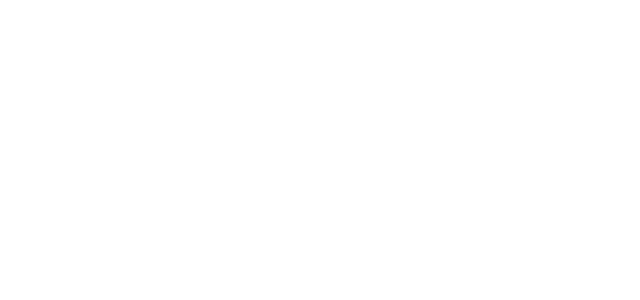
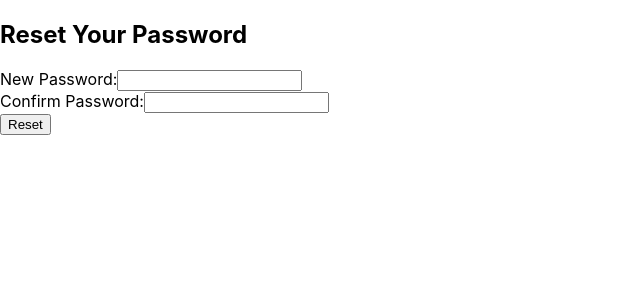
Before and after one commit to Dousiii/Ofori_CSE485, a React (Create React App) app in the folder client/: page /forget in a window 1280 px wide. Before the commit this address had no page. Shown: the top 300 px of the page, without its empty margins (0-640 px from the left). Built offline with nearby package versions, Linux system fonts and the light colour scheme.

Commit message:
Forget password page
Implemented a simple layout, as well as the functions of comparing the input password and confirm password

```diff
--- a/client/src/App.jsx
+++ b/client/src/App.jsx
@@ -12,6 +12,7 @@
 import Panels from "./Panels";
 import Login from "./login";
 import VF from "./verification";
+import Forget from "./forget";
 import Popup from "./popup";
 import Adminedit from "./Adminedit";
 import Adminupload from "./Adminupload";
@@ -43,6 +44,10 @@
                         element={<VF />}
                     />
                     <Route
+                        path="/forget"
+                        element={<Forget />}
+                    />
+                    <Route
                         path="/popup"
                         element={<Popup />}
                     />
--- /dev/null
+++ b/client/src/forget.jsx
@@ -0,0 +1,64 @@
+import React, { useState } from 'react';
+import './forget.css';
+
+function Forget() {
+    // password and confirmPassword are two states, which are used to save the password and confirm password entered by the user in the two input boxes respectively
+    // errorMessage is another state, which is used to save error prompt information. For example, when the two passwords do not match, a prompt "Passwords do not match" will be displayed.
+    const [password, setPassword] = useState('');
+    const [confirmPassword, setConfirmPassword] = useState('');
+    const [errorMessage, setErrorMessage] = useState('');
+
+    // These two functions are event handling functions, which are called when the user enters a password and confirms the password respectively.
+    // Whenever the user types something in the input box, setPassword and setConfirmPassword will update the state (i.e. password and confirmPassword) with the input value.
+    const handlePasswordChange = (e) => {
+        setPassword(e.target.value);
+    };
+    const handleConfirmPasswordChange = (e) => {
+        setConfirmPassword(e.target.value);
+    };
+
+    // This function is called when the "Reset" button is clicked (submitting the form).
+    // And then compares the two passwords:
+    // If there is a match, clear the error message (setErrorMessage('')).
+    // If they do not match, an error message is set to “Passwords do not match” and displayed next to the input box.
+    const handleResetPassword = (e) => {
+        e.preventDefault();
+        if (password === confirmPassword) {
+            setErrorMessage('');
+        } else {
+            setErrorMessage('Passwords do not match');
+        }
+    };
+
+    return (
+        <div className="forget-container">
+        <h2>Reset Your Password</h2>
+        <form onSubmit={handleResetPassword}>
+            <div className="forget-input-container">
+            <label htmlFor="new-password">New Password:</label>
+            <input
+                type="password"
+                id="new-password"
+                value={password}
+                onChange={handlePasswordChange}
+                required
+            />
+            </div>
+            <div className="forget-input-container">
+            <label htmlFor="confirm-password">Confirm Password:</label>
+            <input
+                type="password"
+                id="confirm-password"
+                value={confirmPassword}
+                onChange={handleConfirmPasswordChange}
+                required
+            />
+            {errorMessage && <span className="forget-error-message">{errorMessage}</span>}
+            </div>
+            <button type="submit" className="forget-reset-button">Reset</button>
+        </form>
+        </div>
+    );
+}
+
+export default Forget;
```
Also changed, not shown: client/src/forget.css (added).
